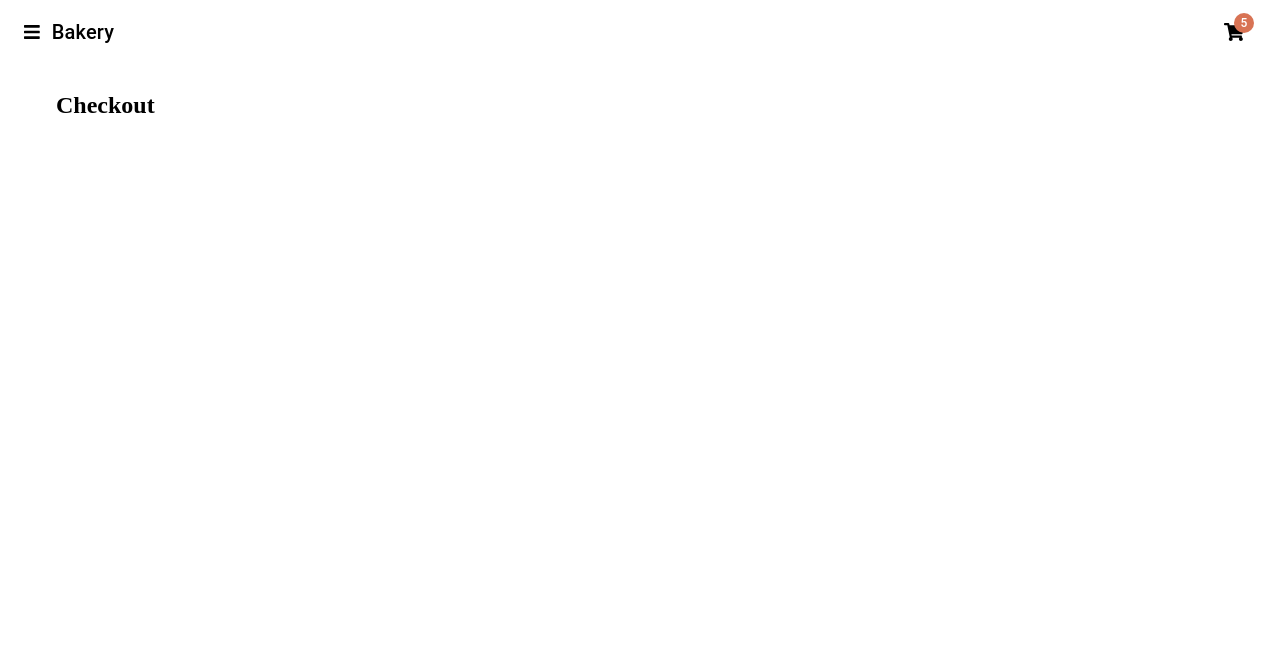
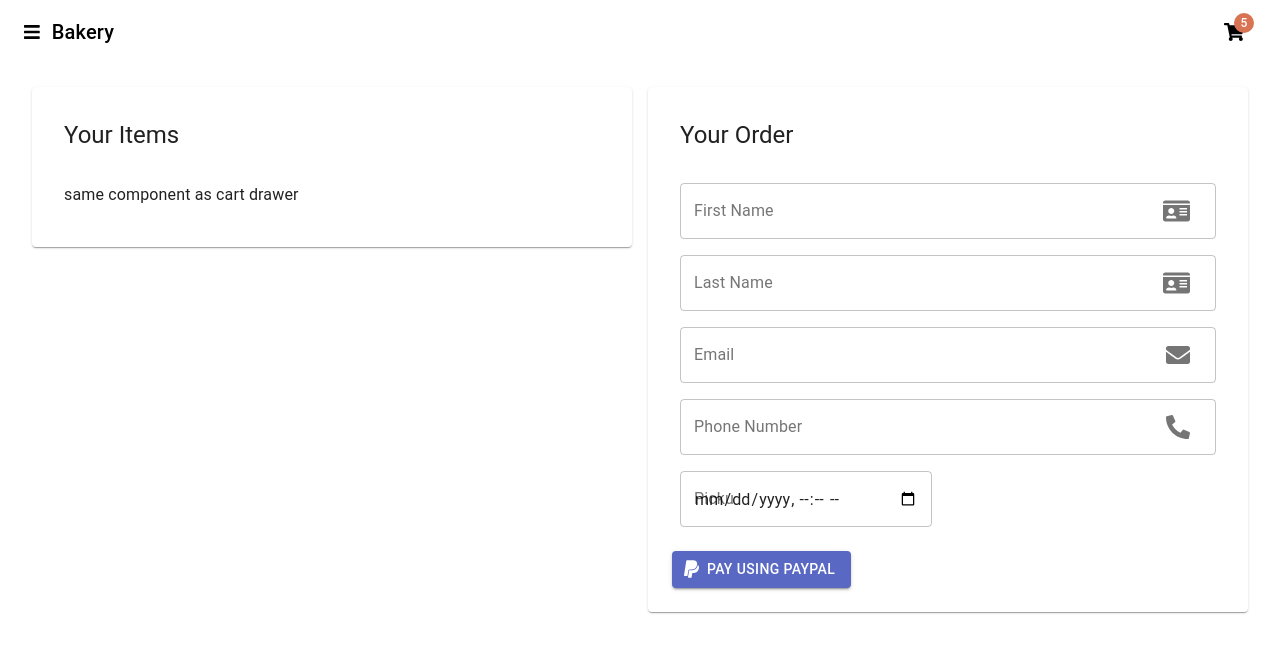
Before and after one commit to ex8/bakery, a React app in the folder packages/flower/: page /checkout in a window 1280 px wide. Shown: the top 652 px of the page. Built offline with nearby package versions, Linux system fonts and the light colour scheme.

Commit message:
checkout and cart edits

```diff
--- a/packages/flower/src/components/Cart.tsx
+++ b/packages/flower/src/components/Cart.tsx
@@ -31,6 +31,8 @@ const useStyles = makeStyles((theme: Theme) => ({
   },
   checkout: {
     padding: theme.spacing(2),
+    bottom: theme.spacing(0),
+    position: 'absolute',
   },
   avatar: {
     [theme.breakpoints.down('xs')]: {
@@ -40,7 +42,7 @@ const useStyles = makeStyles((theme: Theme) => ({
       left: '35%',
     },
     margin: theme.spacing(2),
-    backgroundColor: '#CFBBFF',
+    backgroundColor: '#9CC8F5',
     width: 115,
     height: 115,
   },
--- a/packages/flower/src/pages/Checkout.tsx
+++ b/packages/flower/src/pages/Checkout.tsx
@@ -1,21 +1,113 @@
 import React from 'react'
-import { Container } from '@material-ui/core'
-import { makeStyles } from '@material-ui/core/styles'
+import { makeStyles, Theme } from '@material-ui/core/styles'
+import { Button, Card, CardActions, CardContent, CardHeader, Grid, IconButton, TextField, Typography } from '@material-ui/core'
+import { FontAwesomeIcon } from '@fortawesome/react-fontawesome'
+import { faPaypal } from '@fortawesome/free-brands-svg-icons'
+import { faEnvelope, faIdCard, faPhoneAlt } from '@fortawesome/free-solid-svg-icons'
 
-const useStyles = makeStyles(() => ({
+const useStyles = makeStyles((theme: Theme) => ({
   container: {
     flex: 1,
   },
+  card: {
+    padding: theme.spacing(2),
+  },
 }))
 
-
 const Checkout: React.FC = () => {
-  const { container } = useStyles()
+  const { container, card } = useStyles()
   return (
     <div className={container}>
-      <Container>
-        <h2>Checkout</h2>
-      </Container>
+      <Grid container spacing={2}>
+        <Grid item xs={12} sm={6}>
+          <Card className={card}>
+            <CardHeader title='Your Items' />
+            <CardContent>
+              <Typography>
+                same component as cart drawer
+              </Typography>
+            </CardContent>
+          </Card>
+        </Grid>
+        <Grid item xs={12} sm={6}>
+          <Card className={card}>
+            <CardHeader title='Your Order' />
+            <CardContent>
+              <Grid container spacing={2}>
+                <Grid item xs={12}>
+                  <TextField
+                    variant='outlined'
+                    label='First Name'
+                    InputProps={{
+                      endAdornment: (
+                        <IconButton>
+                          <FontAwesomeIcon icon={faIdCard} />
+                        </IconButton>
+                      )
+                    }}
+                    fullWidth
+                  />
+                </Grid>
+                <Grid item xs={12}>
+                  <TextField
+                    variant='outlined'
+                    label='Last Name'
+                    InputProps={{
+                      endAdornment: (
+                        <IconButton>
+                          <FontAwesomeIcon icon={faIdCard} />
+                        </IconButton>
+                      )
+                    }}
+                    fullWidth
+                  />
+                </Grid>
+                <Grid item xs={12}>
+                  <TextField
+                    variant='outlined'
+                    label='Email'
+                    InputProps={{
+                      endAdornment: (
+                        <IconButton>
+                          <FontAwesomeIcon icon={faEnvelope} />
+                        </IconButton>
+                      )
+                    }}
+                    fullWidth
+                  />
+                </Grid>
+                <Grid item xs={12}>
+                  <TextField
+                    variant='outlined'
+                    label='Phone Number'
+                    InputProps={{
+                      endAdornment: (
+                        <IconButton>
+                          <FontAwesomeIcon icon={faPhoneAlt} />
+                        </IconButton>
+                      )
+                    }}
+                    fullWidth
+                  />
+                </Grid>
+                <Grid item xs={12}>
+                  <TextField
+                    variant='outlined'
+                    label="Picku"
+                    type="datetime-local"
+                    defaultValue={new Date(Date.now()).toUTCString()}
+                  />
+                </Grid>
+              </Grid>
+            </CardContent>
+            <CardActions>
+              <Button variant='contained' color='secondary' startIcon={<FontAwesomeIcon icon={faPaypal} />}>
+                Pay using PayPal
+              </Button>
+            </CardActions>
+          </Card>
+        </Grid>
+      </Grid>
     </div>
   )
 }
--- a/packages/flower/src/pages/ProductDetail.tsx
+++ b/packages/flower/src/pages/ProductDetail.tsx
@@ -38,8 +38,7 @@ const ProductDetail: React.FC = () => {
               </Typography>
             </Grid>
             <Grid item>
-              <Button variant='contained' color='secondary'>
-                <FontAwesomeIcon className={icon} icon={faShoppingCart} />
+              <Button variant='contained' color='secondary' startIcon={<FontAwesomeIcon icon={faShoppingCart} />}>
                 Add to Cart ($5.99)
               </Button>
             </Grid>
```
